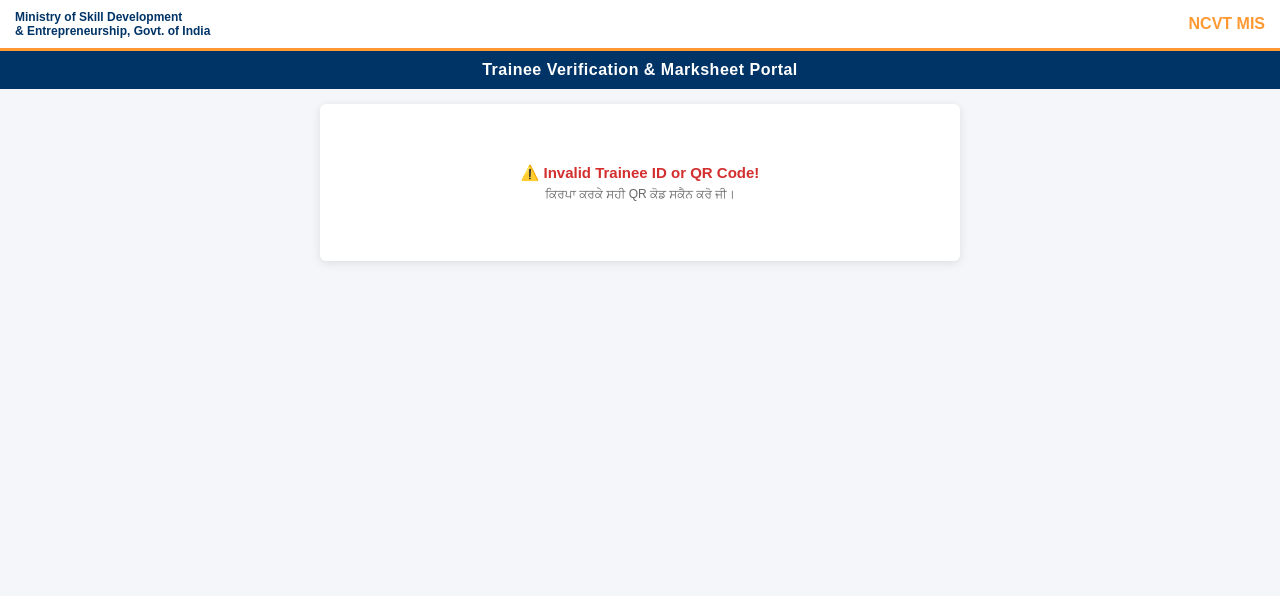
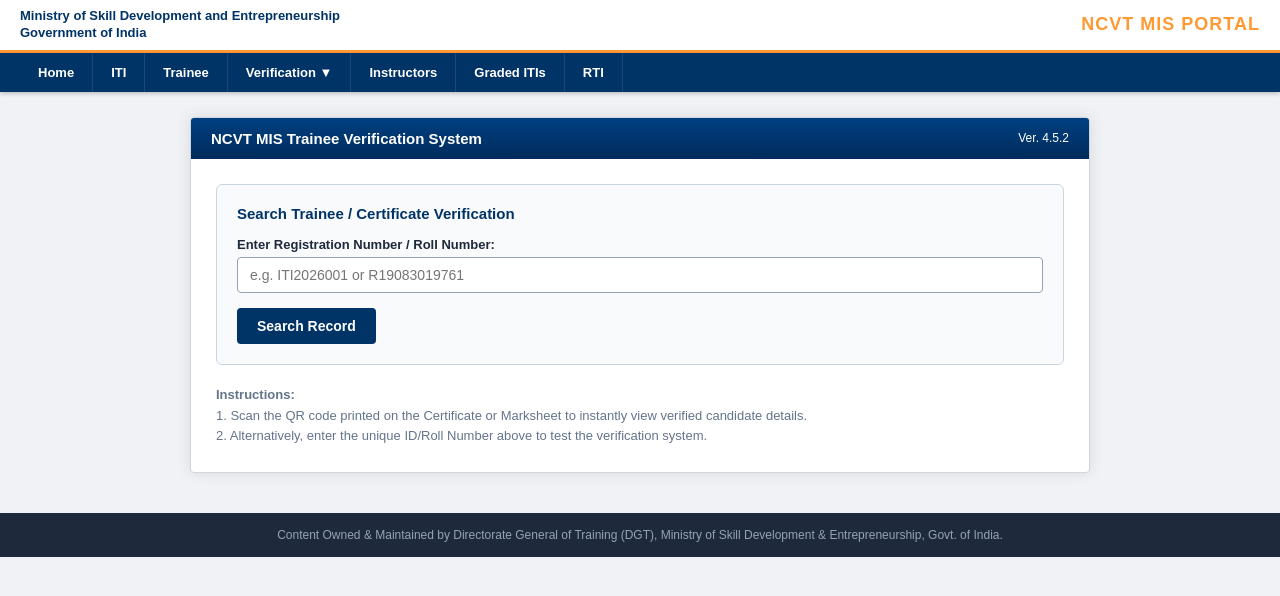
Before and after one commit to ncvtmisgo/NCVT-MIS, a plain HTML site: page index.html in a window 1280 px wide. Drawn offline with Linux system fonts and the light colour scheme.

Commit message:
Update index.html

```diff
--- a/index.html
+++ b/index.html
@@ -3,87 +3,151 @@
 <head>
     <meta charset="UTF-8">
     <meta name="viewport" content="width=device-width, initial-scale=1.0">
-    <title>NCVT MIS - Trainee Profile Verification</title>
+    <title>NCVT MIS - National Council for Vocational Training</title>
     <style>
+        * { box-sizing: border-box; margin: 0; padding: 0; }
         body {
-            font-family: Arial, sans-serif;
-            background-color: #f4f6f9;
-            margin: 0;
-            padding: 0;
+            font-family: Arial, Helvetica, sans-serif;
+            background-color: #f0f2f5;
             color: #333;
         }
-        /* Top Govt Header */
-        .top-header {
+        /* Government Top Header */
+        .gov-header {
             background: #ffffff;
             border-bottom: 3px solid #ff9933;
-            padding: 10px 15px;
+            padding: 8px 20px;
             display: flex;
             justify-content: space-between;
             align-items: center;
-            box-shadow: 0 2px 5px rgba(0,0,0,0.05);
         }
-        .top-header img {
-            height: 40px;
+        .gov-header .left-logo {
+            font-size: 13px;
+            font-weight: bold;
+            color: #003366;
+            line-height: 1.3;
         }
-        .portal-title {
+        .gov-header .right-logo {
+            font-size: 18px;
+            font-weight: bold;
+            color: #ff9933;
+            letter-spacing: 1px;
+        }
+        /* Main Navigation Bar */
+        .navbar {
             background-color: #003366;
             color: white;
-            text-align: center;
-            padding: 10px;
-            font-size: 16px;
+            display: flex;
+            padding: 0 20px;
+            list-style: none;
+            box-shadow: 0 2px 4px rgba(0,0,0,0.2);
+        }
+        .navbar li {
+            padding: 12px 18px;
+            font-size: 13px;
             font-weight: bold;
-            letter-spacing: 0.5px;
+            cursor: pointer;
+            border-right: 1px solid rgba(255,255,255,0.1);
         }
-        .container {
-            max-width: 600px;
-            margin: 15px auto;
+        .navbar li:hover {
+            background-color: #002244;
+        }
+        /* Main Container */
+        .main-container {
+            max-width: 900px;
+            margin: 25px auto;
             background: white;
+            border-radius: 4px;
+            box-shadow: 0 0 15px rgba(0,0,0,0.1);
+            overflow: hidden;
+            border: 1px solid #d1d5db;
+        }
+        .section-header {
+            background: linear-gradient(to bottom, #004080, #002b5c);
+            color: white;
+            padding: 12px 20px;
+            font-size: 15px;
+            font-weight: bold;
+            display: flex;
+            justify-content: space-between;
+            align-items: center;
+        }
+        .content-body {
+            padding: 25px;
+        }
+        /* Search Box Layout */
+        .search-box {
+            background: #f8fafc;
+            border: 1px solid #cbd5e1;
             padding: 20px;
             border-radius: 6px;
-            box-shadow: 0 2px 10px rgba(0,0,0,0.1);
-        }
-        .profile-section {
-            text-align: center;
             margin-bottom: 20px;
         }
+        .form-group {
+            margin-bottom: 15px;
+        }
+        .form-group label {
+            display: block;
+            font-size: 13px;
+            font-weight: bold;
+            color: #1e293b;
+            margin-bottom: 5px;
+        }
+        .form-group input, .form-group select {
+            width: 100%;
+            padding: 9px 12px;
+            border: 1px solid #94a3b8;
+            border-radius: 4px;
+            font-size: 14px;
+        }
+        .btn-submit {
+            background-color: #003366;
+            color: white;
+            border: none;
+            padding: 10px 20px;
+            font-size: 14px;
+            font-weight: bold;
+            border-radius: 4px;
+            cursor: pointer;
+        }
+        .btn-submit:hover {
+            background-color: #002244;
+        }
+        /* Profile & Tables */
+        .profile-flex {
+            display: flex;
+            gap: 25px;
+            align-items: flex-start;
+        }
+        .profile-img-wrap {
+            text-align: center;
+        }
         .profile-img {
-            width: 110px;
-            height: 110px;
-            border-radius: 50%;
-            border: 4px solid #ff9933;
+            width: 130px;
+            height: 150px;
+            border: 3px solid #003366;
             object-fit: cover;
-            box-shadow: 0 2px 8px rgba(0,0,0,0.2);
-        }
-        h2 {
-            color: #003366;
-            font-size: 18px;
-            margin-top: 20px;
-            margin-bottom: 12px;
-            border-bottom: 2px solid #003366;
-            padding-bottom: 5px;
-            text-transform: uppercase;
+            background: #e2e8f0;
         }
         .info-table, .marks-table {
             width: 100%;
             border-collapse: collapse;
-            margin-bottom: 20px;
+            margin-top: 15px;
         }
         .info-table td, .marks-table th, .marks-table td {
-            padding: 8px 10px;
-            border: 1px solid #dcdcdc;
+            padding: 8px 12px;
+            border: 1px solid #cbd5e1;
             font-size: 13px;
         }
         .info-table td:first-child {
             font-weight: bold;
-            background-color: #f8f9fa;
-            width: 42%;
-            color: #333;
+            background-color: #f1f5f9;
+            width: 38%;
+            color: #334155;
         }
         .marks-table th {
             background-color: #003366;
             color: white;
             text-align: center;
-            font-size: 13px;
         }
         .marks-table td {
             text-align: center;
@@ -92,45 +156,76 @@
             text-align: left;
         }
         .result-box {
-            background-color: #e8f5e9;
-            border: 1px solid #c8e6c9;
-            padding: 12px;
+            background-color: #f0fdf4;
+            border: 1px solid #bbf7d0;
+            padding: 15px;
             border-radius: 4px;
+            margin-top: 20px;
             text-align: center;
             font-weight: bold;
-            color: #2e7d32;
-            font-size: 14px;
+            color: #166534;
+            font-size: 15px;
         }
-        .error-box {
+        .back-btn {
+            display: inline-block;
+            margin-bottom: 15px;
+            color: #003366;
+            text-decoration: none;
+            font-weight: bold;
+            font-size: 13px;
+        }
+        .back-btn:hover { text-decoration: underline; }
+        footer {
             text-align: center;
-            color: #d32f2f;
-            padding: 40px;
-            font-size: 15px;
-            font-weight: bold;
+            padding: 15px;
+            background: #1e293b;
+            color: #94a3b8;
+            font-size: 12px;
+            margin-top: 40px;
         }
     </style>
 </head>
 <body>
 
-    <!-- Gov Header similar to video -->
-    <div class="top-header">
-        <div style="font-size: 12px; font-weight: bold; color: #003366;">
-            Ministry of Skill Development<br>& Entrepreneurship, Govt. of India
+    <!-- Top Govt Header -->
+    <div class="gov-header">
+        <div class="left-logo">
+            Ministry of Skill Development and Entrepreneurship<br>
+            Government of India
         </div>
-        <div style="font-weight: bold; color: #ff9933; font-size: 16px;">
-            NCVT MIS
+        <div class="right-logo">
+            NCVT MIS PORTAL
         </div>
     </div>
-    <div class="portal-title">
-        Trainee Verification & Marksheet Portal
+
+    <!-- Navigation Menu -->
+    <ul class="navbar">
+        <li>Home</li>
+        <li>ITI</li>
+        <li>Trainee</li>
+        <li>Verification ▼</li>
+        <li>Instructors</li>
+        <li>Graded ITIs</li>
+        <li>RTI</li>
+    </ul>
+
+    <div class="main-container">
+        <div class="section-header">
+            <span>NCVT MIS Trainee Verification System</span>
+            <span style="font-size: 12px; font-weight: normal;">Ver. 4.5.2</span>
         </div>
 
-    <div class="container" id="content">
-        <!-- Dynamic Data Loaded Here -->
+        <div class="content-body" id="portal-content">
+            <!-- Dynamic Content Will Load Here -->
+        </div>
     </div>
 
+    <footer>
+        Content Owned & Maintained by Directorate General of Training (DGT), Ministry of Skill Development & Entrepreneurship, Govt. of India.
+    </footer>
+
     <script>
-        // ਸਟੂਡੈਂਟਸ ਦਾ ਡਾਟਾ (NCVT ਫਾਰਮੈਟ ਅਨੁਸਾਰ)
+        // ਸਟੂਡੈਂਟਸ ਦਾ ਡਾਟਾ (ਇੱਥੇ ਤੁਸੀਂ ਜਿੰਨੇ ਮਰਜ਼ੀ ਸਟੂਡੈਂਟਸ ਜੋੜ ਸਕਦੇ ਹੋ)
         const students = {
             "ITI2026001": {
                 rollNo: "R19083019761",
@@ -141,13 +236,13 @@
                 admissionYear: "2019",
                 dob: "03-Jun-2001",
                 itiCode: "GR03000313",
-                itiName: "Private ITI Center",
+                itiName: "Government / Private ITI Center",
                 shift: "1",
                 unit: "2",
                 reappear: "No",
                 resultDate: "26-Feb-2022",
-                result: "Pass",
-                photo: "https://via.placeholder.com/110", // ਇੱਥੇ ਅਸਲੀ ਫੋਟੋ ਦਾ ਲਿੰਕ ਲਗਾਓ
+                result: "PASSED",
+                photo: "https://via.placeholder.com/130x150?text=Photo", // ਇੱਥੇ ਅਸਲੀ ਫੋਟੋ ਦਾ ਲਿੰਕ ਪਾ ਸਕਦੇ ਹੋ
                 marks: [
                     {subject: "Trade Theory", max: 100, min: 33, obtained: 78},
                     {subject: "Employability Skills", max: 50, min: 17, obtained: 42},
@@ -156,13 +251,39 @@
                     {subject: "Trade Practical", max: 250, min: 150, obtained: 215},
                     {subject: "Formative Assessment", max: 200, min: 120, obtained: 180}
                 ]
+            },
+            "ITI2026002": {
+                rollNo: "R19083019762",
+                name: "RAHUL SHARMA",
+                fatherName: "VIJAY KUMAR",
+                tradeCode: "442",
+                tradeName: "Electrician (NSQF)",
+                admissionYear: "2019",
+                dob: "15-Aug-2000",
+                itiCode: "GR03000313",
+                itiName: "Government / Private ITI Center",
+                shift: "1",
+                unit: "2",
+                reappear: "No",
+                resultDate: "26-Feb-2022",
+                result: "PASSED",
+                photo: "https://via.placeholder.com/130x150?text=Photo",
+                marks: [
+                    {subject: "Trade Theory", max: 100, min: 33, obtained: 85},
+                    {subject: "Employability Skills", max: 50, min: 17, obtained: 40},
+                    {subject: "Workshop Calculation & Science", max: 50, min: 17, obtained: 42},
+                    {subject: "Engineering Drawing", max: 50, min: 17, obtained: 48},
+                    {subject: "Trade Practical", max: 250, min: 150, obtained: 230},
+                    {subject: "Formative Assessment", max: 200, min: 120, obtained: 190}
+                ]
             }
         };
 
         const urlParams = new URLSearchParams(window.location.search);
         const studentId = urlParams.get('id');
-        const container = document.getElementById('content');
+        const container = document.getElementById('portal-content');
 
+        // ਜੇ ਯੂਜ਼ਰ ਨੇ QR ਸਕੈਨ ਕੀਤਾ ਹੈ ਅਤੇ ID ਮੌਜੂਦ ਹੈ
         if (studentId && students[studentId]) {
             const s = students[studentId];
             let marksRows = '';
@@ -175,36 +296,42 @@
             });
 
             container.innerHTML = `
-                <h2>Trainee Details</h2>
-                <div class="profile-section">
+                <a href="index.html" class="back-btn">← Back to Search Portal</a>
+                <h3 style="color: #003366; margin-bottom: 15px; border-bottom: 2px solid #003366; padding-bottom: 5px;">Trainee Profile Verification</h3>
+
+                <div class="profile-flex">
+                    <div class="profile-img-wrap">
                         <img src="${s.photo}" class="profile-img" alt="Trainee Photo">
+                        <div style="font-size: 11px; margin-top: 5px; color: #64748b; font-weight: bold;">Verified Record</div>
                     </div>
+                    <div style="flex-grow: 1;">
                         <table class="info-table">
-                    <tr><td>Roll No</td><td>${s.rollNo}</td></tr>
-                    <tr><td>Name</td><td>${s.name}</td></tr>
-                    <tr><td>Father Name</td><td>${s.fatherName}</td></tr>
+                            <tr><td>Roll Number / Reg No</td><td>${s.rollNo}</td></tr>
+                            <tr><td>Trainee Name</td><td>${s.name}</td></tr>
+                            <tr><td>Father's / Guardian's Name</td><td>${s.fatherName}</td></tr>
                             <tr><td>Trade Code</td><td>${s.tradeCode}</td></tr>
                             <tr><td>Trade Name</td><td>${s.tradeName}</td></tr>
                             <tr><td>Admission Year</td><td>${s.admissionYear}</td></tr>
                             <tr><td>Date of Birth</td><td>${s.dob}</td></tr>
                             <tr><td>ITI Code</td><td>${s.itiCode}</td></tr>
                             <tr><td>ITI Name</td><td>${s.itiName}</td></tr>
-                    <tr><td>Shift</td><td>${s.shift}</td></tr>
-                    <tr><td>Unit</td><td>${s.unit}</td></tr>
+                            <tr><td>Shift / Unit</td><td>Shift ${s.shift}, Unit ${s.unit}</td></tr>
                             <tr><td>Eligible to Reappear</td><td>${s.reappear}</td></tr>
                         </table>
+                    </div>
+                </div>
 
-                <h2>Marks Details</h2>
+                <h3 style="color: #003366; margin-top: 25px; margin-bottom: 10px;">Mark Sheet Details</h3>
                 <table class="marks-table">
                     <tr>
-                        <th>Subjects</th>
-                        <th>Max. Marks</th>
-                        <th>Min. Pass Marks</th>
+                        <th>Subject Name</th>
+                        <th>Max Marks</th>
+                        <th>Min Pass Marks</th>
                         <th>Marks Obtained</th>
                     </tr>
                     ${marksRows}
                     <tr>
-                        <td style="text-align: left;"><b>Total</b></td>
+                        <td style="text-align: left;"><b>Total Aggregate</b></td>
                         <td><b>${totalMax}</b></td>
                         <td>-</td>
                         <td><b>${totalObtained}</b></td>
@@ -212,17 +339,36 @@
                 </table>
 
                 <div class="result-box">
-                    RESULT DATE : ${s.resultDate}<br>
-                    RESULT : <span style="color: #1b5e20;">${s.result}</span>
+                    RESULT GENERATION DATE: ${s.resultDate} &nbsp;|&nbsp;
+                    FINAL STATUS: <span style="color: #15803d; font-size: 16px;">${s.result}</span>
                 </div>
             `;
         } else {
+            // ਜੇ ਸਿੱਧਾ ਲਿੰਕ ਖੋਲ੍ਹਿਆ ਹੈ ਤਾਂ ਸਰਚ ਪੇਜ ਦਿਖਾਓ
             container.innerHTML = `
-                <div class="error-box">
-                    ⚠️ Invalid Trainee ID or QR Code!<br>
-                    <span style="font-size: 12px; color: #666; font-weight: normal; margin-top: 5px; display: block;">ਕਿਰਪਾ ਕਰਕੇ ਸਹੀ QR ਕੋਡ ਸਕੈਨ ਕਰੋ ਜੀ।</span>
+                <div class="search-box">
+                    <h3 style="color: #003366; margin-bottom: 15px; font-size: 15px;">Search Trainee / Certificate Verification</h3>
+                    <div class="form-group">
+                        <label>Enter Registration Number / Roll Number:</label>
+                        <input type="text" id="searchIdInput" placeholder="e.g. ITI2026001 or R19083019761">
+                    </div>
+                    <button class="btn-submit" onclick="searchStudent()">Search Record</button>
+                </div>
+                <div style="font-size: 13px; color: #64748b; line-height: 1.6;">
+                    <b>Instructions:</b><br>
+                    1. Scan the QR code printed on the Certificate or Marksheet to instantly view verified candidate details.<br>
+                    2. Alternatively, enter the unique ID/Roll Number above to test the verification system.
                 </div>
             `;
+        }
+
+        function searchStudent() {
+            let val = document.getElementById('searchIdInput').value.trim();
+            if (students[val]) {
+                window.location.href = 'index.html?id=' + val;
+            } else {
+                alert('No record found for this ID! Please check and try again.');
+            }
         }
     </script>
 </body>
```
Lines whose indentation alone changed are shown as unchanged.
